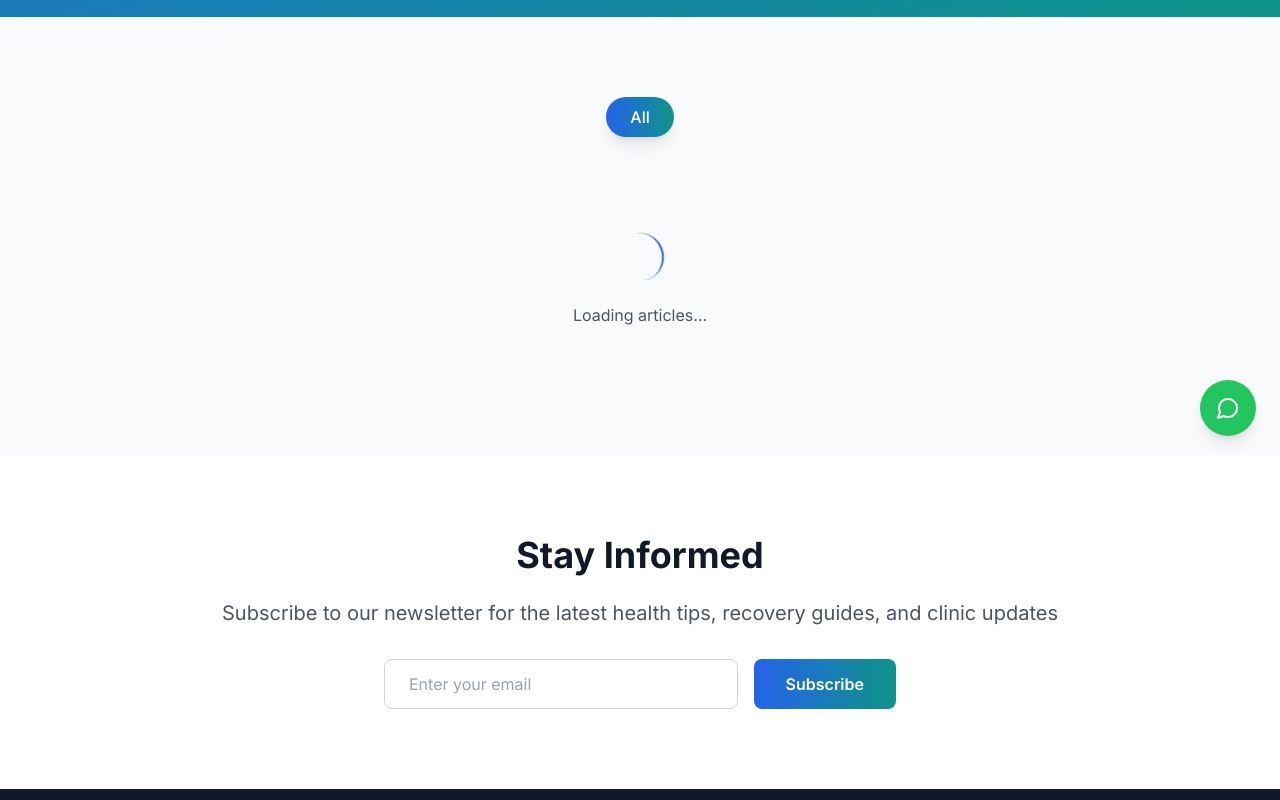
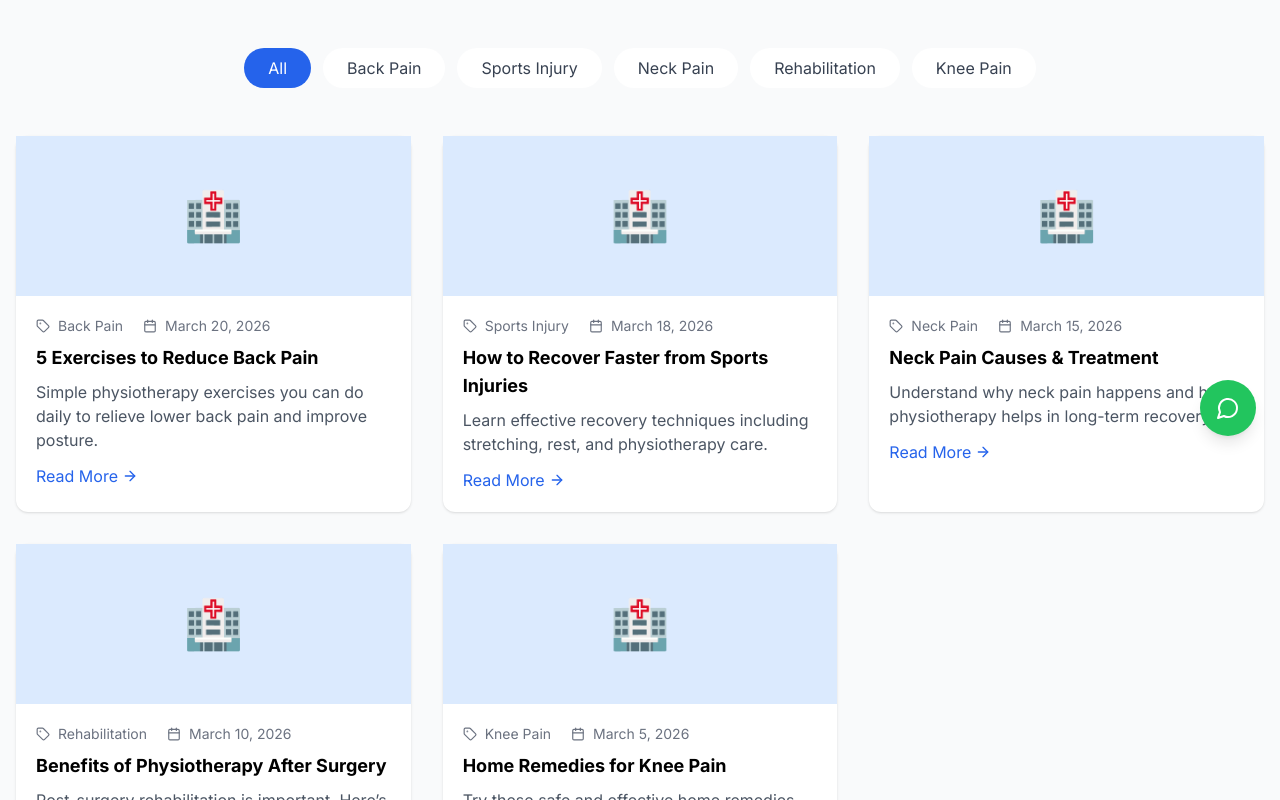
Before and after one commit to Sharankumar19/physico-clinic-website, a React (Vite) app: page /blog in a window 1280 px wide. Shown: the part 340-1140 px from the top of the page. Built offline with nearby package versions, Linux system fonts and the light colour scheme.

Commit message:
added the block page content

```diff
--- a/src/pages/Blog.tsx
+++ b/src/pages/Blog.tsx
@@ -1,78 +1,96 @@
-import { useEffect, useState } from 'react';
-import { Calendar, Clock, ArrowRight, Tag } from 'lucide-react';
-// import { supabase } from '../lib/supabase';
-
-interface BlogPost {
-  id: string;
-  title: string;
-  slug: string;
-  excerpt: string;
-  category: string;
-  created_at: string;
-}
+import { useState } from "react";
+import { Calendar, ArrowRight, Tag } from "lucide-react";
 
 export default function Blog() {
-  const [posts, setPosts] = useState<BlogPost[]>([]);
-  const [loading, setLoading] = useState(true);
-  const [selectedCategory, setSelectedCategory] = useState('All');
+  const [selectedCategory, setSelectedCategory] = useState("All");
+  const loading = false;
 
-  useEffect(() => {
-    // fetchPosts();
-  }, []);
+  const posts = [
+    {
+      id: 1,
+      title: "5 Exercises to Reduce Back Pain",
+      excerpt:
+        "Simple physiotherapy exercises you can do daily to relieve lower back pain and improve posture.",
+      category: "Back Pain",
+      created_at: "2026-03-20",
+    },
+    {
+      id: 2,
+      title: "How to Recover Faster from Sports Injuries",
+      excerpt:
+        "Learn effective recovery techniques including stretching, rest, and physiotherapy care.",
+      category: "Sports Injury",
+      created_at: "2026-03-18",
+    },
+    {
+      id: 3,
+      title: "Neck Pain Causes & Treatment",
+      excerpt:
+        "Understand why neck pain happens and how physiotherapy helps in long-term recovery.",
+      category: "Neck Pain",
+      created_at: "2026-03-15",
+    },
+    {
+      id: 4,
+      title: "Benefits of Physiotherapy After Surgery",
+      excerpt:
+        "Post-surgery rehabilitation is important. Here’s how physiotherapy speeds up healing.",
+      category: "Rehabilitation",
+      created_at: "2026-03-10",
+    },
+    {
+      id: 5,
+      title: "Home Remedies for Knee Pain",
+      excerpt:
+        "Try these safe and effective home remedies along with physiotherapy exercises.",
+      category: "Knee Pain",
+      created_at: "2026-03-05",
+    },
+  ];
 
-  // const fetchPosts = async () => {
-  //   try {
-  //     const { data } = await supabase
-  //       .from('blog_posts')
-  //       .select('*')
-  //       .eq('is_published', true)
-  //       .order('created_at', { ascending: false });
+  // ✅ Categories
+  const categories = ["All", ...new Set(posts.map((p) => p.category))];
 
-  //     if (data) setPosts(data);
-  //   } catch (error) {
-  //     console.error('Error fetching blog posts:', error);
-  //   } finally {
-  //     setLoading(false);
-  //   }
-  // };
-
-  const categories = ['All', ...Array.from(new Set(posts.map((post) => post.category)))];
-
+  // ✅ Filter
   const filteredPosts =
-    selectedCategory === 'All'
+    selectedCategory === "All"
       ? posts
-      : posts.filter((post) => post.category === selectedCategory);
+      : posts.filter((p) => p.category === selectedCategory);
 
   const formatDate = (dateString: string) => {
-    return new Date(dateString).toLocaleDateString('en-US', {
-      year: 'numeric',
-      month: 'long',
-      day: 'numeric',
+    return new Date(dateString).toLocaleDateString("en-US", {
+      year: "numeric",
+      month: "long",
+      day: "numeric",
     });
   };
 
   return (
     <div className="min-h-screen">
-      <section className="relative bg-gradient-to-br from-blue-600 to-teal-600 text-white pt-32 pb-20 px-4">
-        <div className="max-w-7xl mx-auto text-center">
-          <h1 className="text-5xl md:text-6xl font-bold mb-6">Health & Wellness Blog</h1>
-          <p className="text-xl text-blue-100 max-w-3xl mx-auto leading-relaxed">
-            Expert advice, recovery tips, and the latest insights in physiotherapy and rehabilitation
+      {/* HERO */}
+      <section className="bg-gradient-to-br from-blue-600 to-teal-600 text-white pt-32 pb-20 px-4 text-center">
+        <h1 className="text-5xl font-bold mb-6">
+          Physiotherapy Health Blog
+        </h1>
+        <p className="text-xl text-blue-100 max-w-2xl mx-auto">
+          Expert tips, recovery guides, and wellness advice for a pain-free life
         </p>
-        </div>
       </section>
 
+      {/* BLOG LIST */}
       <section className="py-20 bg-gray-50">
         <div className="max-w-7xl mx-auto px-4">
+
+          {/* CATEGORY FILTER */}
           <div className="flex flex-wrap gap-3 mb-12 justify-center">
             {categories.map((category) => (
               <button
                 key={category}
                 onClick={() => setSelectedCategory(category)}
-                className={`px-6 py-2 rounded-full font-medium transition-all ${
+                className={`px-6 py-2 rounded-full ${
                   selectedCategory === category
-                    ? 'bg-gradient-to-r from-blue-600 to-teal-600 text-white shadow-lg'
-                    : 'bg-white text-gray-700 hover:bg-gray-100'
+                    ? "bg-blue-600 text-white"
+                    : "bg-white text-gray-700"
                 }`}
               >
                 {category}
@@ -80,78 +98,65 @@ export default function Blog() {
             ))}
           </div>
 
-          {loading ? (
-            <div className="text-center py-12">
-              <div className="inline-block animate-spin rounded-full h-12 w-12 border-b-2 border-blue-600"></div>
-              <p className="mt-4 text-gray-600">Loading articles...</p>
-            </div>
-          ) : (
+          {/* BLOG CARDS */}
           <div className="grid md:grid-cols-2 lg:grid-cols-3 gap-8">
             {filteredPosts.map((post) => (
-                <article
+              <div
                 key={post.id}
-                  className="bg-white rounded-2xl shadow-sm hover:shadow-xl transition-all group overflow-hidden"
+                className="bg-white rounded-xl shadow hover:shadow-lg transition"
               >
-                  <div className="h-48 bg-gradient-to-br from-blue-100 to-teal-100 flex items-center justify-center text-6xl">
-                    📝
-                  </div>
-                  <div className="p-6">
-                    <div className="flex items-center gap-3 mb-3">
-                      <span className="inline-flex items-center px-3 py-1 bg-blue-100 text-blue-600 rounded-full text-xs font-medium">
-                        <Tag className="h-3 w-3 mr-1" />
-                        {post.category}
-                      </span>
-                      <span className="flex items-center text-xs text-gray-500">
-                        <Calendar className="h-3 w-3 mr-1" />
-                        {formatDate(post.created_at)}
-                      </span>
+                <div className="h-40 flex items-center justify-center text-5xl bg-blue-100">
+                  🏥
                 </div>
 
-                    <h2 className="text-xl font-bold text-gray-900 mb-3 group-hover:text-blue-600 transition-colors line-clamp-2">
+                <div className="p-5">
+                  <div className="flex items-center gap-2 text-sm text-gray-500 mb-2">
+                    <Tag size={14} /> {post.category}
+                    <Calendar size={14} className="ml-3" />
+                    {formatDate(post.created_at)}
+                  </div>
+
+                  <h2 className="font-bold text-lg mb-2">
                     {post.title}
                   </h2>
 
-                    <p className="text-gray-600 leading-relaxed mb-4 line-clamp-3">
+                  <p className="text-gray-600 mb-3">
                     {post.excerpt}
                   </p>
 
-                    <button className="inline-flex items-center text-blue-600 font-medium hover:text-blue-700 transition-colors">
-                      Read More
-                      <ArrowRight className="ml-2 h-4 w-4 group-hover:translate-x-1 transition-transform" />
+                  <button className="text-blue-600 flex items-center gap-1">
+                    Read More <ArrowRight size={16} />
                   </button>
                 </div>
-                </article>
+              </div>
             ))}
           </div>
-          )}
 
-          {filteredPosts.length === 0 && !loading && (
-            <div className="text-center py-12">
-              <p className="text-gray-600 text-lg">No articles found in this category.</p>
-            </div>
+          {/* EMPTY */}
+          {filteredPosts.length === 0 && (
+            <p className="text-center mt-10 text-gray-500">
+              No articles found
+            </p>
           )}
         </div>
       </section>
 
-      <section className="py-20 bg-white">
-        <div className="max-w-4xl mx-auto px-4 text-center">
-          <h2 className="text-4xl font-bold text-gray-900 mb-6">Stay Informed</h2>
-          <p className="text-xl text-gray-600 mb-8">
-            Subscribe to our newsletter for the latest health tips, recovery guides, and clinic updates
+      {/* NEWSLETTER */}
+      <section className="py-20 bg-white text-center">
+        <h2 className="text-3xl font-bold mb-4">Stay Updated</h2>
+        <p className="text-gray-600 mb-6">
+          Get physiotherapy tips and health advice directly to your inbox
         </p>
-          <form className="flex flex-col sm:flex-row gap-4 max-w-lg mx-auto">
+
+        <div className="flex flex-col sm:flex-row gap-3 justify-center max-w-md mx-auto">
           <input
             type="email"
-              placeholder="Enter your email"
-              className="flex-1 px-6 py-3 border border-gray-300 rounded-lg focus:ring-2 focus:ring-blue-600 focus:border-transparent outline-none"
+            placeholder="Enter email"
+            className="border px-4 py-2 rounded w-full"
           />
-            <button
-              type="submit"
-              className="px-8 py-3 bg-gradient-to-r from-blue-600 to-teal-600 text-white rounded-lg font-semibold hover:shadow-lg transition-all"
-            >
+          <button className="bg-blue-600 text-white px-6 py-2 rounded">
             Subscribe
           </button>
-          </form>
         </div>
       </section>
     </div>
```
Lines whose indentation alone changed are shown as unchanged.
